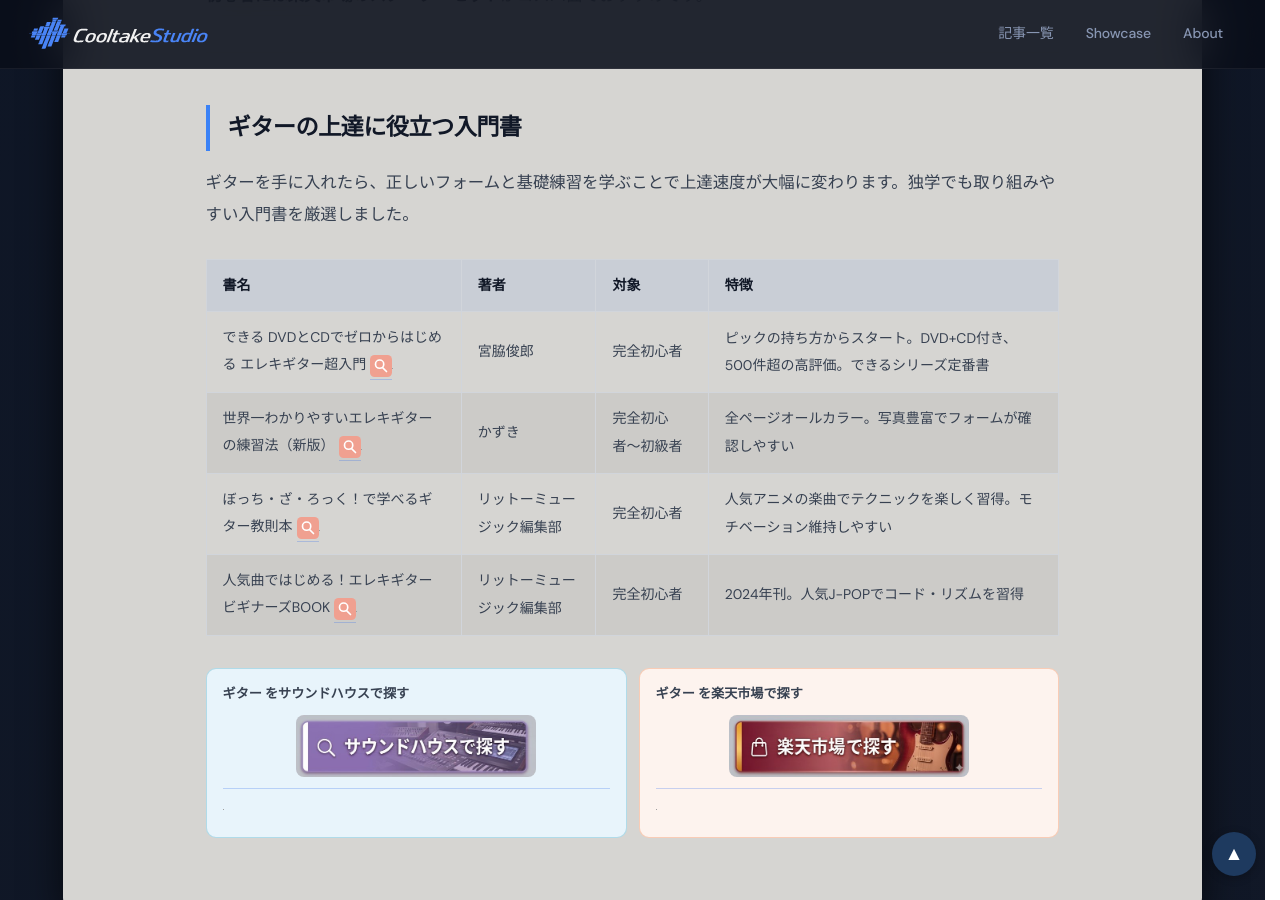
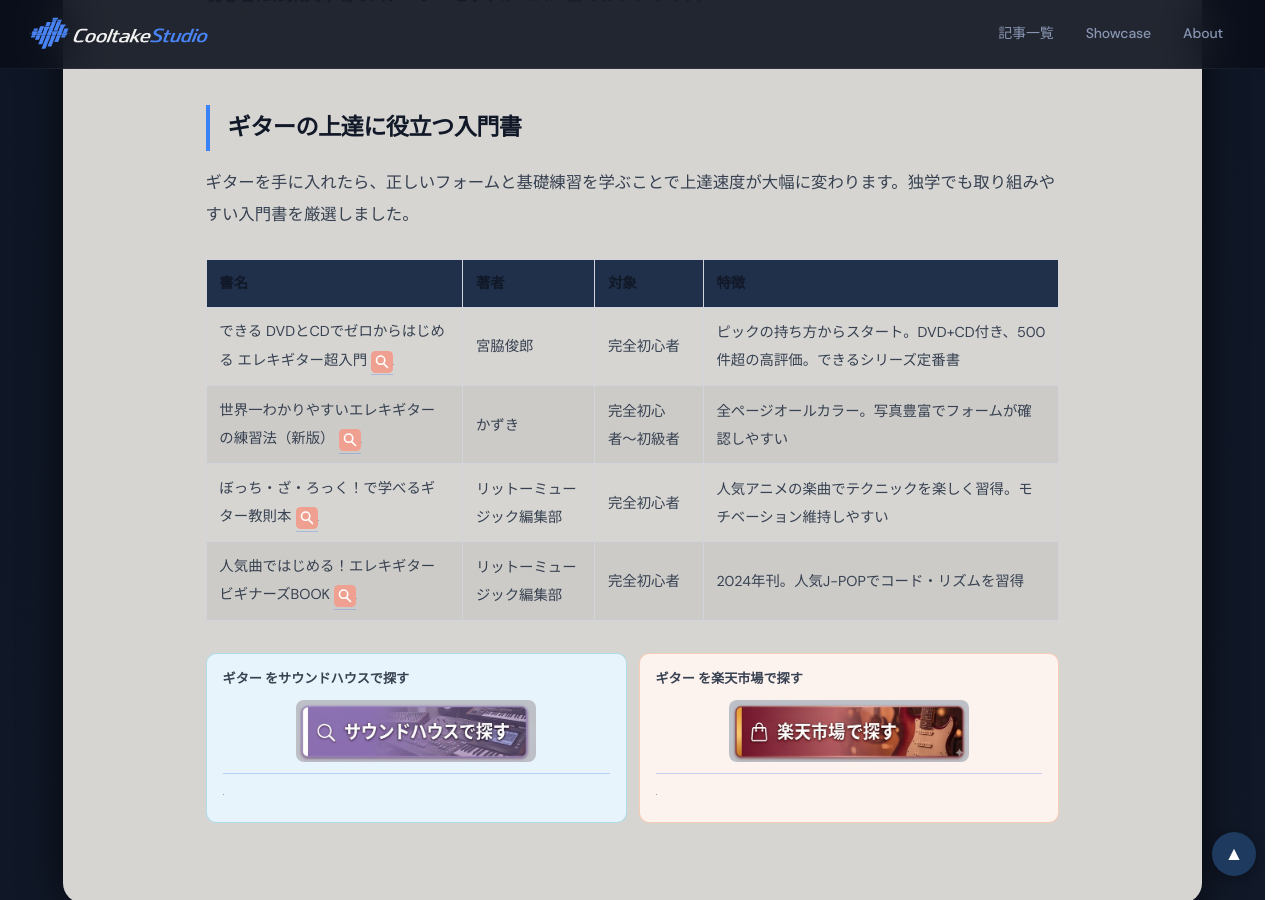
Before and after one commit to cooltake/cooltake-staging, a Jekyll site: the page built from _posts/2026-05-20-guitar-guide.md, in a window 1280 px wide and 900 px high, scrolled down 4086 px. Built offline with Jekyll 4.4.1, drawn with Linux system fonts in a browser that asks for light colours; some web fonts are replaced; grey boxes are pictures that could not be loaded.

Commit message:
Use HTML table for book section to render inline SVG icons

```diff
--- a/_posts/2026-05-20-guitar-guide.md
+++ b/_posts/2026-05-20-guitar-guide.md
@@ -97,12 +97,40 @@
 
 ギターを手に入れたら、正しいフォームと基礎練習を学ぶことで上達速度が大幅に変わります。独学でも取り組みやすい入門書を厳選しました。
 
-| 書名 | 著者 | 対象 | 特徴 |
-|------|------|------|------|
-| できる DVDとCDでゼロからはじめる エレキギター超入門<a href="//af.moshimo.com/af/c/click?a_id=5565352&p_id=54&pc_id=54&pl_id=616&url=https%3A%2F%2Fsearch.rakuten.co.jp%2Fsearch%2Fmall%2F%E3%81%A7%E3%81%8D%E3%82%8B+%E3%82%A8%E3%83%AC%E3%82%AD%E3%82%AE%E3%82%BF%E3%83%BC%E8%B6%85%E5%85%A5%E9%96%80%2F212%2F" rel="nofollow" referrerpolicy="no-referrer-when-downgrade" style="display:inline-block;text-decoration:none;margin-left:.3em;vertical-align:middle;" title="楽天ブックスで探す"><svg xmlns="http://www.w3.org/2000/svg" width="22" height="22" viewBox="0 0 24 24" fill="none" style="vertical-align:middle;"><rect width="24" height="24" rx="5" fill="#f0a090"/><circle cx="10.5" cy="10" r="4.5" stroke="#fff" stroke-width="1.8" fill="none"/><line x1="14" y1="14" x2="18" y2="18" stroke="#fff" stroke-width="1.8" stroke-linecap="round"/></svg></a><img src="//i.moshimo.com/af/i/impression?a_id=5565352&p_id=54&pc_id=54&pl_id=616" width="1" height="1" style="border:none;" alt="" loading="lazy"> | 宮脇俊郎 | 完全初心者 | ピックの持ち方からスタート。DVD+CD付き、500件超の高評価。できるシリーズ定番書 |
-| 世界一わかりやすいエレキギターの練習法（新版）<a href="//af.moshimo.com/af/c/click?a_id=5565352&p_id=54&pc_id=54&pl_id=616&url=https%3A%2F%2Fsearch.rakuten.co.jp%2Fsearch%2Fmall%2F%E4%B8%96%E7%95%8C%E4%B8%80%E3%82%8F%E3%81%8B%E3%82%8A%E3%82%84%E3%81%99%E3%81%84+%E3%82%A8%E3%83%AC%E3%82%AD%E3%82%AE%E3%82%BF%E3%83%BC%2F212%2F" rel="nofollow" referrerpolicy="no-referrer-when-downgrade" style="display:inline-block;text-decoration:none;margin-left:.3em;vertical-align:middle;" title="楽天ブックスで探す"><svg xmlns="http://www.w3.org/2000/svg" width="22" height="22" viewBox="0 0 24 24" fill="none" style="vertical-align:middle;"><rect width="24" height="24" rx="5" fill="#f0a090"/><circle cx="10.5" cy="10" r="4.5" stroke="#fff" stroke-width="1.8" fill="none"/><line x1="14" y1="14" x2="18" y2="18" stroke="#fff" stroke-width="1.8" stroke-linecap="round"/></svg></a><img src="//i.moshimo.com/af/i/impression?a_id=5565352&p_id=54&pc_id=54&pl_id=616" width="1" height="1" style="border:none;" alt="" loading="lazy"> | かずき | 完全初心者〜初級者 | 全ページオールカラー。写真豊富でフォームが確認しやすい |
-| ぼっち・ざ・ろっく！で学べるギター教則本<a href="//af.moshimo.com/af/c/click?a_id=5565352&p_id=54&pc_id=54&pl_id=616&url=https%3A%2F%2Fsearch.rakuten.co.jp%2Fsearch%2Fmall%2F%E3%81%BC%E3%81%A3%E3%81%A1%E3%81%96%E3%82%8D%E3%81%A3%E3%81%8F+%E3%82%AE%E3%82%BF%E3%83%BC%E6%95%99%E5%89%87%E6%9C%AC%2F212%2F" rel="nofollow" referrerpolicy="no-referrer-when-downgrade" style="display:inline-block;text-decoration:none;margin-left:.3em;vertical-align:middle;" title="楽天ブックスで探す"><svg xmlns="http://www.w3.org/2000/svg" width="22" height="22" viewBox="0 0 24 24" fill="none" style="vertical-align:middle;"><rect width="24" height="24" rx="5" fill="#f0a090"/><circle cx="10.5" cy="10" r="4.5" stroke="#fff" stroke-width="1.8" fill="none"/><line x1="14" y1="14" x2="18" y2="18" stroke="#fff" stroke-width="1.8" stroke-linecap="round"/></svg></a><img src="//i.moshimo.com/af/i/impression?a_id=5565352&p_id=54&pc_id=54&pl_id=616" width="1" height="1" style="border:none;" alt="" loading="lazy"> | リットーミュージック編集部 | 完全初心者 | 人気アニメの楽曲でテクニックを楽しく習得。モチベーション維持しやすい |
-| 人気曲ではじめる！エレキギター ビギナーズBOOK<a href="//af.moshimo.com/af/c/click?a_id=5565352&p_id=54&pc_id=54&pl_id=616&url=https%3A%2F%2Fsearch.rakuten.co.jp%2Fsearch%2Fmall%2F%E4%BA%BA%E6%B0%97%E6%9B%B2+%E3%82%A8%E3%83%AC%E3%82%AD%E3%82%AE%E3%82%BF%E3%83%BC+%E3%83%93%E3%82%AE%E3%83%8A%E3%83%BC%E3%82%BA%2F212%2F" rel="nofollow" referrerpolicy="no-referrer-when-downgrade" style="display:inline-block;text-decoration:none;margin-left:.3em;vertical-align:middle;" title="楽天ブックスで探す"><svg xmlns="http://www.w3.org/2000/svg" width="22" height="22" viewBox="0 0 24 24" fill="none" style="vertical-align:middle;"><rect width="24" height="24" rx="5" fill="#f0a090"/><circle cx="10.5" cy="10" r="4.5" stroke="#fff" stroke-width="1.8" fill="none"/><line x1="14" y1="14" x2="18" y2="18" stroke="#fff" stroke-width="1.8" stroke-linecap="round"/></svg></a><img src="//i.moshimo.com/af/i/impression?a_id=5565352&p_id=54&pc_id=54&pl_id=616" width="1" height="1" style="border:none;" alt="" loading="lazy"> | リットーミュージック編集部 | 完全初心者 | 2024年刊。人気J-POPでコード・リズムを習得 |
+<table style="width:100%;border-collapse:collapse;font-size:.9rem;">
+<thead><tr style="background:#1e293b;color:#e2e8f0;">
+<th style="padding:.6rem .8rem;text-align:left;border-bottom:1px solid #334155;">書名</th>
+<th style="padding:.6rem .8rem;text-align:left;border-bottom:1px solid #334155;">著者</th>
+<th style="padding:.6rem .8rem;text-align:left;border-bottom:1px solid #334155;">対象</th>
+<th style="padding:.6rem .8rem;text-align:left;border-bottom:1px solid #334155;">特徴</th>
+</tr></thead>
+<tbody>
+<tr style="border-bottom:1px solid #334155;">
+<td style="padding:.6rem .8rem;">できる DVDとCDでゼロからはじめる エレキギター超入門<a href="//af.moshimo.com/af/c/click?a_id=5565352&p_id=54&pc_id=54&pl_id=616&url=https%3A%2F%2Fsearch.rakuten.co.jp%2Fsearch%2Fmall%2F%E3%81%A7%E3%81%8D%E3%82%8B+%E3%82%A8%E3%83%AC%E3%82%AD%E3%82%AE%E3%82%BF%E3%83%BC%E8%B6%85%E5%85%A5%E9%96%80%2F212%2F" rel="nofollow" referrerpolicy="no-referrer-when-downgrade" style="display:inline-block;text-decoration:none;margin-left:.3em;vertical-align:middle;" title="楽天ブックスで探す"><svg xmlns="http://www.w3.org/2000/svg" width="22" height="22" viewBox="0 0 24 24" fill="none" style="vertical-align:middle;"><rect width="24" height="24" rx="5" fill="#f0a090"/><circle cx="10.5" cy="10" r="4.5" stroke="#fff" stroke-width="1.8" fill="none"/><line x1="14" y1="14" x2="18" y2="18" stroke="#fff" stroke-width="1.8" stroke-linecap="round"/></svg></a><img src="//i.moshimo.com/af/i/impression?a_id=5565352&p_id=54&pc_id=54&pl_id=616" width="1" height="1" style="border:none;" alt="" loading="lazy"></td>
+<td style="padding:.6rem .8rem;">宮脇俊郎</td>
+<td style="padding:.6rem .8rem;">完全初心者</td>
+<td style="padding:.6rem .8rem;">ピックの持ち方からスタート。DVD+CD付き、500件超の高評価。できるシリーズ定番書</td>
+</tr>
+<tr style="border-bottom:1px solid #334155;">
+<td style="padding:.6rem .8rem;">世界一わかりやすいエレキギターの練習法（新版）<a href="//af.moshimo.com/af/c/click?a_id=5565352&p_id=54&pc_id=54&pl_id=616&url=https%3A%2F%2Fsearch.rakuten.co.jp%2Fsearch%2Fmall%2F%E4%B8%96%E7%95%8C%E4%B8%80%E3%82%8F%E3%81%8B%E3%82%8A%E3%82%84%E3%81%99%E3%81%84+%E3%82%A8%E3%83%AC%E3%82%AD%E3%82%AE%E3%82%BF%E3%83%BC%2F212%2F" rel="nofollow" referrerpolicy="no-referrer-when-downgrade" style="display:inline-block;text-decoration:none;margin-left:.3em;vertical-align:middle;" title="楽天ブックスで探す"><svg xmlns="http://www.w3.org/2000/svg" width="22" height="22" viewBox="0 0 24 24" fill="none" style="vertical-align:middle;"><rect width="24" height="24" rx="5" fill="#f0a090"/><circle cx="10.5" cy="10" r="4.5" stroke="#fff" stroke-width="1.8" fill="none"/><line x1="14" y1="14" x2="18" y2="18" stroke="#fff" stroke-width="1.8" stroke-linecap="round"/></svg></a><img src="//i.moshimo.com/af/i/impression?a_id=5565352&p_id=54&pc_id=54&pl_id=616" width="1" height="1" style="border:none;" alt="" loading="lazy"></td>
+<td style="padding:.6rem .8rem;">かずき</td>
+<td style="padding:.6rem .8rem;">完全初心者〜初級者</td>
+<td style="padding:.6rem .8rem;">全ページオールカラー。写真豊富でフォームが確認しやすい</td>
+</tr>
+<tr style="border-bottom:1px solid #334155;">
+<td style="padding:.6rem .8rem;">ぼっち・ざ・ろっく！で学べるギター教則本<a href="//af.moshimo.com/af/c/click?a_id=5565352&p_id=54&pc_id=54&pl_id=616&url=https%3A%2F%2Fsearch.rakuten.co.jp%2Fsearch%2Fmall%2F%E3%81%BC%E3%81%A3%E3%81%A1%E3%81%96%E3%82%8D%E3%81%A3%E3%81%8F+%E3%82%AE%E3%82%BF%E3%83%BC%E6%95%99%E5%89%87%E6%9C%AC%2F212%2F" rel="nofollow" referrerpolicy="no-referrer-when-downgrade" style="display:inline-block;text-decoration:none;margin-left:.3em;vertical-align:middle;" title="楽天ブックスで探す"><svg xmlns="http://www.w3.org/2000/svg" width="22" height="22" viewBox="0 0 24 24" fill="none" style="vertical-align:middle;"><rect width="24" height="24" rx="5" fill="#f0a090"/><circle cx="10.5" cy="10" r="4.5" stroke="#fff" stroke-width="1.8" fill="none"/><line x1="14" y1="14" x2="18" y2="18" stroke="#fff" stroke-width="1.8" stroke-linecap="round"/></svg></a><img src="//i.moshimo.com/af/i/impression?a_id=5565352&p_id=54&pc_id=54&pl_id=616" width="1" height="1" style="border:none;" alt="" loading="lazy"></td>
+<td style="padding:.6rem .8rem;">リットーミュージック編集部</td>
+<td style="padding:.6rem .8rem;">完全初心者</td>
+<td style="padding:.6rem .8rem;">人気アニメの楽曲でテクニックを楽しく習得。モチベーション維持しやすい</td>
+</tr>
+<tr>
+<td style="padding:.6rem .8rem;">人気曲ではじめる！エレキギター ビギナーズBOOK<a href="//af.moshimo.com/af/c/click?a_id=5565352&p_id=54&pc_id=54&pl_id=616&url=https%3A%2F%2Fsearch.rakuten.co.jp%2Fsearch%2Fmall%2F%E4%BA%BA%E6%B0%97%E6%9B%B2+%E3%82%A8%E3%83%AC%E3%82%AD%E3%82%AE%E3%82%BF%E3%83%BC+%E3%83%93%E3%82%AE%E3%83%8A%E3%83%BC%E3%82%BA%2F212%2F" rel="nofollow" referrerpolicy="no-referrer-when-downgrade" style="display:inline-block;text-decoration:none;margin-left:.3em;vertical-align:middle;" title="楽天ブックスで探す"><svg xmlns="http://www.w3.org/2000/svg" width="22" height="22" viewBox="0 0 24 24" fill="none" style="vertical-align:middle;"><rect width="24" height="24" rx="5" fill="#f0a090"/><circle cx="10.5" cy="10" r="4.5" stroke="#fff" stroke-width="1.8" fill="none"/><line x1="14" y1="14" x2="18" y2="18" stroke="#fff" stroke-width="1.8" stroke-linecap="round"/></svg></a><img src="//i.moshimo.com/af/i/impression?a_id=5565352&p_id=54&pc_id=54&pl_id=616" width="1" height="1" style="border:none;" alt="" loading="lazy"></td>
+<td style="padding:.6rem .8rem;">リットーミュージック編集部</td>
+<td style="padding:.6rem .8rem;">完全初心者</td>
+<td style="padding:.6rem .8rem;">2024年刊。人気J-POPでコード・リズムを習得</td>
+</tr>
+</tbody>
+</table>
 
 <div style="display:flex;gap:.75rem;margin:2rem 0;">
 <div style="flex:1;padding:.8rem 1rem 1rem;background:#e8f4fb;border-radius:10px;border:1px solid rgba(8,145,178,.25);">
```
